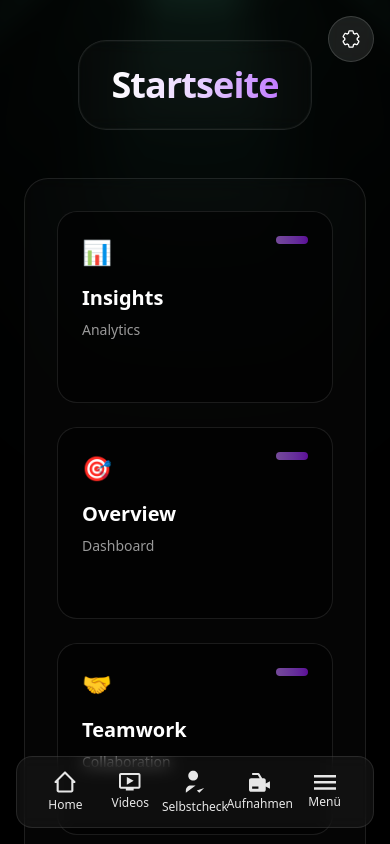
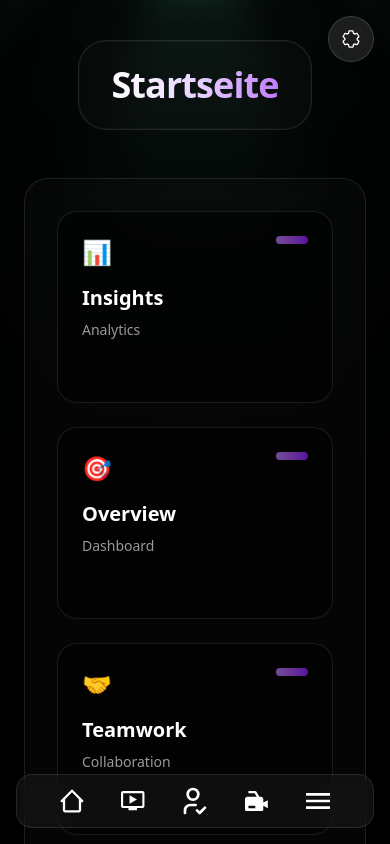
Before and after one commit to lightofhope-foundation/online-platform, a Next.js app: page / in a window 390 px wide. Shown: the top 844 px of the page. Built offline with nearby package versions, Linux system fonts and the light colour scheme.

Commit message:
ui(mobile): icon-only bottom navbar; ensure Selbstcheck check is white via stroke=currentColor; hide navbar on desktop

```diff
--- a/src/components/MobileNav.tsx
+++ b/src/components/MobileNav.tsx
@@ -1,48 +1,27 @@
 "use client";
 
 import React from "react";
-import {
-  HomeIcon,
-  VideosIcon,
-  SelbstcheckIcon,
-  RecordingsIcon,
-  HamburgerIcon,
-} from "./icons/Icons";
+import { HomeIcon, VideosIcon, SelbstcheckIcon, RecordingsIcon, HamburgerIcon } from "./icons/Icons";
 
 export const MobileNav: React.FC = () => {
   return (
-    <nav className="fixed bottom-0 left-0 right-0 z-20 mx-auto max-w-3xl">
+    <nav className="fixed bottom-0 left-0 right-0 z-20 mx-auto max-w-3xl md:hidden">
       <div className="mx-4 mb-4 rounded-2xl bg-white/5 backdrop-blur border border-white/10">
-        <ul className="grid grid-cols-5 items-center justify-between px-4 py-3 text-white">
-          <li className="flex flex-col items-center gap-1">
-            <a href="#" className="flex flex-col items-center text-xs opacity-90">
-              <HomeIcon size={22} />
-              <span className="mt-1">Home</span>
-            </a>
+        <ul className="grid grid-cols-5 items-center justify-between px-6 py-3 text-white">
+          <li className="flex items-center justify-center">
+            <a href="#" aria-label="Home"><HomeIcon size={24} /></a>
           </li>
-          <li className="flex flex-col items-center gap-1">
-            <a href="#" className="flex flex-col items-center text-xs opacity-90">
-              <VideosIcon size={22} />
-              <span className="mt-1">Videos</span>
-            </a>
+          <li className="flex items-center justify-center">
+            <a href="#" aria-label="Videos"><VideosIcon size={24} /></a>
           </li>
-          <li className="flex flex-col items-center gap-1">
-            <a href="#" className="flex flex-col items-center text-xs opacity-90">
-              <SelbstcheckIcon size={22} />
-              <span className="mt-1">Selbstcheck</span>
-            </a>
+          <li className="flex items-center justify-center">
+            <a href="#" aria-label="Selbstcheck"><SelbstcheckIcon size={24} /></a>
           </li>
-          <li className="flex flex-col items-center gap-1">
-            <a href="#" className="flex flex-col items-center text-xs opacity-90">
-              <RecordingsIcon size={22} />
-              <span className="mt-1">Aufnahmen</span>
-            </a>
+          <li className="flex items-center justify-center">
+            <a href="#" aria-label="Aufnahmen"><RecordingsIcon size={24} /></a>
           </li>
-          <li className="flex flex-col items-center gap-1">
-            <button className="flex flex-col items-center text-xs opacity-90">
-              <HamburgerIcon size={22} />
-              <span className="mt-1">Menü</span>
-            </button>
+          <li className="flex items-center justify-center">
+            <button aria-label="Menü"><HamburgerIcon size={24} /></button>
           </li>
         </ul>
       </div>
--- a/src/components/icons/Icons.tsx
+++ b/src/components/icons/Icons.tsx
@@ -28,10 +28,27 @@ export const VideosIcon = withIcon(
   "0 0 15 12"
 );
 
-export const SelbstcheckIcon = withIcon(
-  "M1 13V11.6667C1 10.9594 1.28095 10.2811 1.78105 9.78105C2.28115 9.28095 2.95942 9 3.66667 9H6.33333M7 11.6667L8.33333 13L11 10.3333M2.33333 3.66667C2.33333 4.37391 2.61428 5.05219 3.11438 5.55229C3.61448 6.05238 4.29276 6.33333 5 6.33333C5.70724 6.33333 6.38552 6.05238 6.88562 5.55229C7.38572 5.05219 7.66667 4.37391 7.66667 3.66667C7.66667 2.95942 7.38572 2.28115 6.88562 1.78105C6.38552 1.28095 5.70724 1 5 1C4.29276 1 3.61448 1.28095 3.11438 1.78105C2.61428 2.28115 2.33333 2.95942 2.33333 3.66667Z",
-  "0 0 12 14"
-);
+// Stroke-based icon so the checkmark shows in white
+export function SelbstcheckIcon({ className, size = 24 }: IconProps) {
+  return (
+    <svg
+      className={className}
+      width={size}
+      height={(size * 14) / 12}
+      viewBox="0 0 12 14"
+      xmlns="http://www.w3.org/2000/svg"
+      fill="none"
+    >
+      <path
+        d="M1 13V11.6667C1 10.9594 1.28095 10.2811 1.78105 9.78105C2.28115 9.28095 2.95942 9 3.66667 9H6.33333M7 11.6667L8.33333 13L11 10.3333M2.33333 3.66667C2.33333 4.37391 2.61428 5.05219 3.11438 5.55229C3.61448 6.05238 4.29276 6.33333 5 6.33333C5.70724 6.33333 6.38552 6.05238 6.88562 5.55229C7.38572 5.05219 7.66667 4.37391 7.66667 3.66667C7.66667 2.95942 7.38572 2.28115 6.88562 1.78105C6.38552 1.28095 5.70724 1 5 1C4.29276 1 3.61448 1.28095 3.11438 1.78105C2.61428 2.28115 2.33333 2.95942 2.33333 3.66667Z"
+        stroke="currentColor"
+        strokeWidth={1.33333}
+        strokeLinecap="round"
+        strokeLinejoin="round"
+      />
+    </svg>
+  );
+}
 
 export const RecordingsIcon = withIcon(
   "M10.6667 4.66667C10.6667 3.93133 10.0687 3.33333 9.33333 3.33333H8.37733L6.76533 0.647333C6.64654 0.450349 6.47898 0.2873 6.27884 0.173914C6.07869 0.0605283 5.8527 0.000631086 5.62267 0H2V1.33333H5.62267L6.82267 3.33333H1.33333C0.598 3.33333 0 3.93133 0 4.66667V10.6667C0 11.402 0.598 12 1.33333 12H9.33333C10.0687 12 10.6667 11.402 10.6667 10.6667V8.66667L13.3333 10V5.33333L10.6667 6.66667V4.66667ZM6 10H2V8.66667H6V10Z",
```
